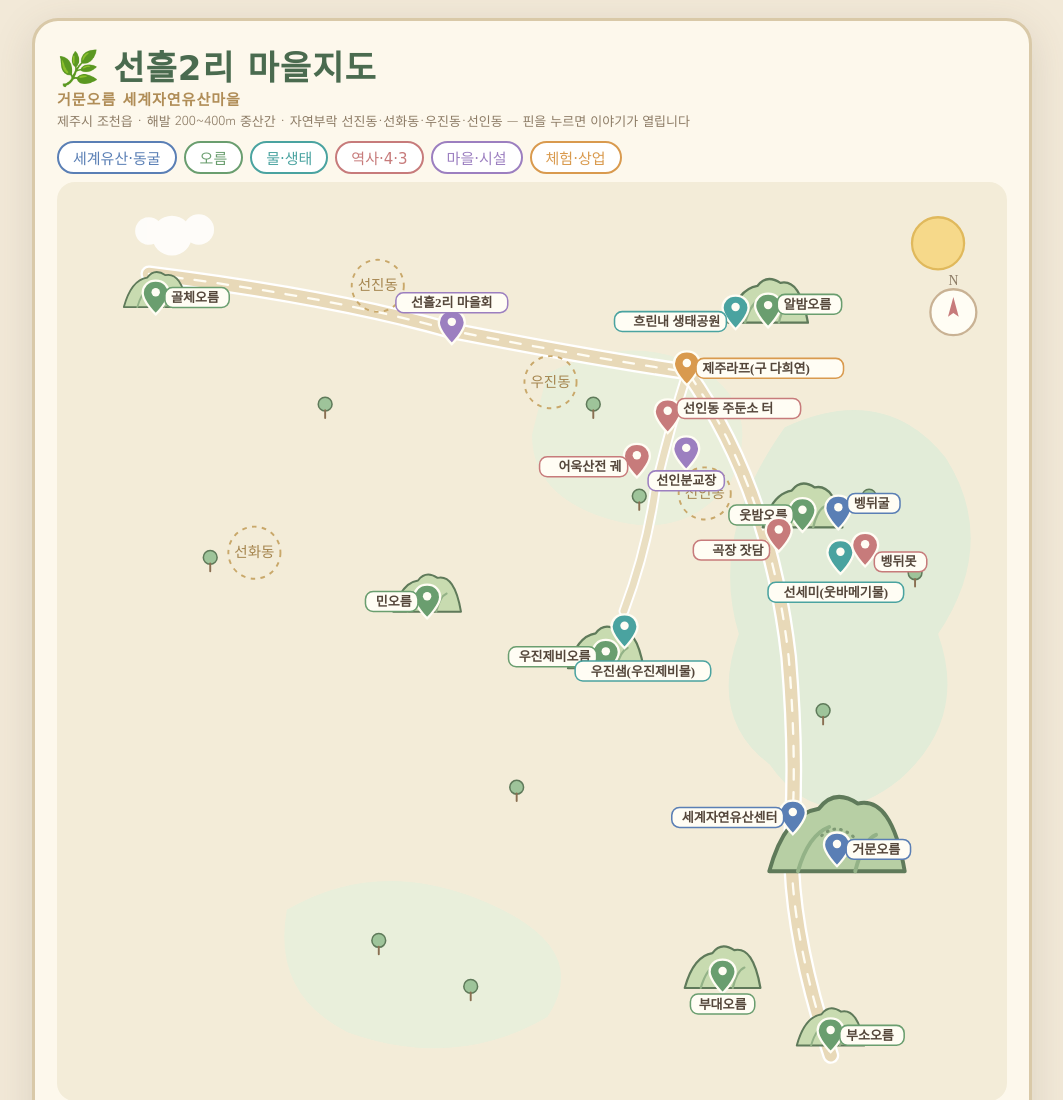
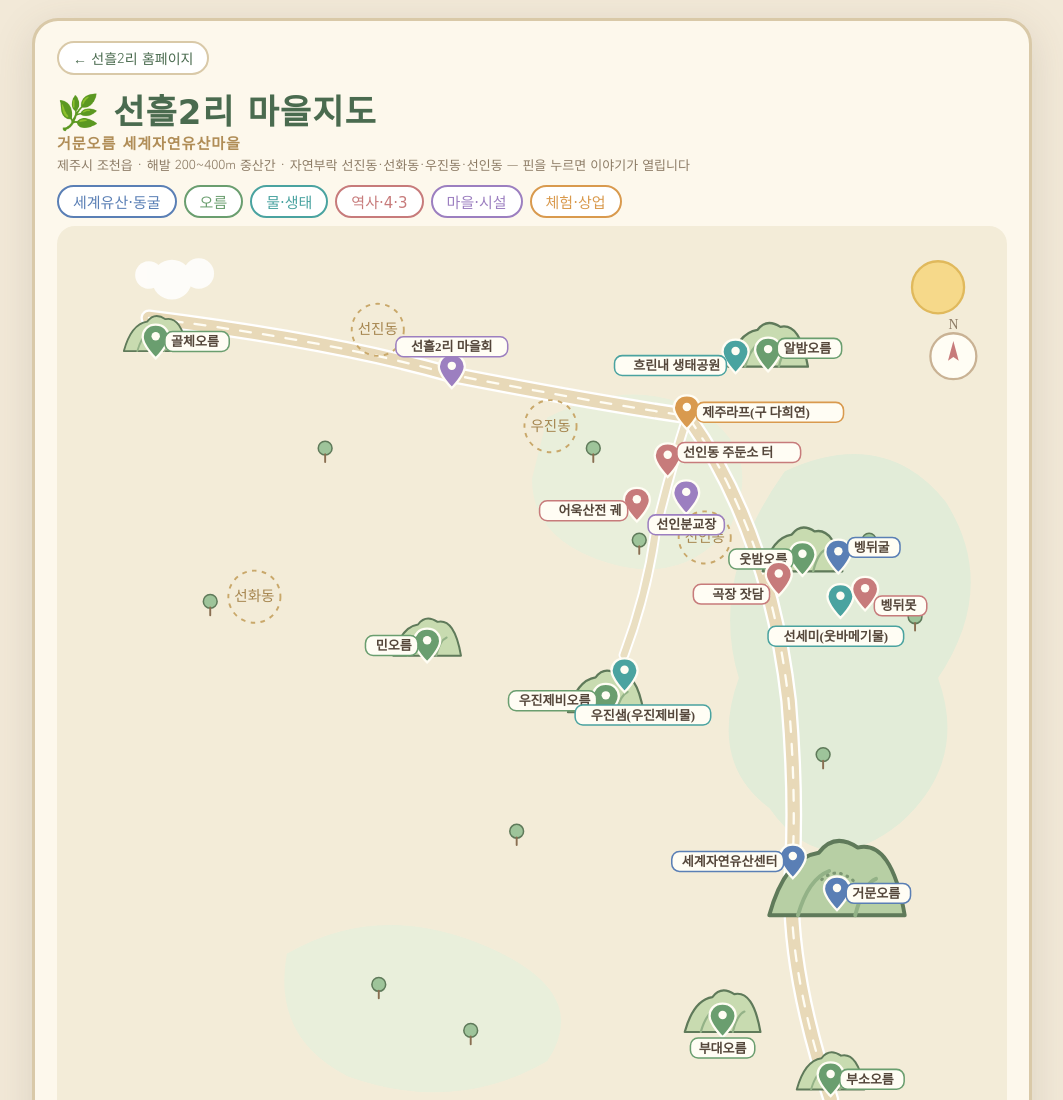
Before and after one commit to jejugrapher/Sounheul2ri, a plain HTML site: page village-map/index.html in a window 1280 px wide. Shown: the top 1100 px of the page, without its empty margins (108-1171 px from the left). Drawn offline with Linux system fonts and the light colour scheme; a web font is replaced by a local one.

Commit message:
마을지도에 홈페이지로 돌아가는 단추 추가

```diff
--- a/village-map/index.html
+++ b/village-map/index.html
@@ -33,10 +33,13 @@ svg{width:100%;height:auto;display:block;border-radius:18px}
 .detail .src{font-size:10px;color:#bdae95;margin-top:12px;border-top:2px dashed #e8dcc0;padding-top:8px;line-height:1.5}
 .foot{font-size:11px;color:#a99878;margin-top:8px;line-height:1.6}
 .buslane{margin-top:8px;background:var(--cream);border-radius:12px;padding:8px 12px;font-size:12px;color:#7c6b52;line-height:1.6}
+.home{display:inline-block;font-size:14px;color:#4a6b4f;text-decoration:none;border:2px solid #d9c9a8;border-radius:18px;padding:5px 14px;background:#fff;margin-bottom:10px}
+.home:hover,.home:focus-visible{background:#f7efdb}
 </style>
 </head>
 <body>
 <div class="frame">
+  <a class="home" href="../">← 선흘2리 홈페이지</a>
   <h1>🌿 선흘2리 마을지도 <small>거문오름 세계자연유산마을</small></h1>
   <div class="sub">제주시 조천읍 · 해발 200~400m 중산간 · 자연부락 선진동·선화동·우진동·선인동 — 핀을 누르면 이야기가 열립니다</div>
   <div class="chips" id="chips"></div>
```
